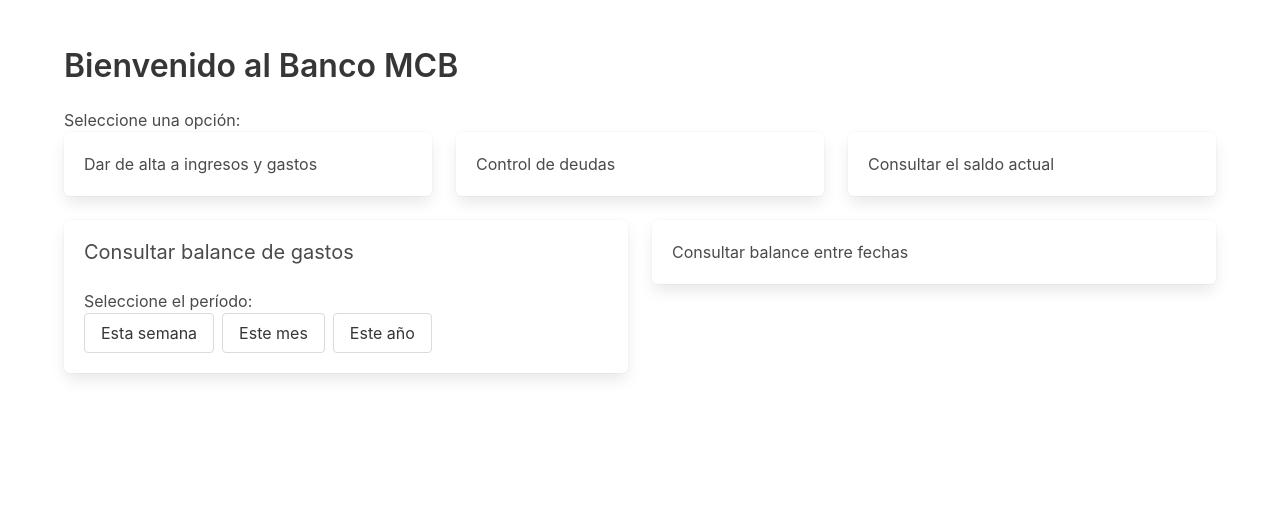
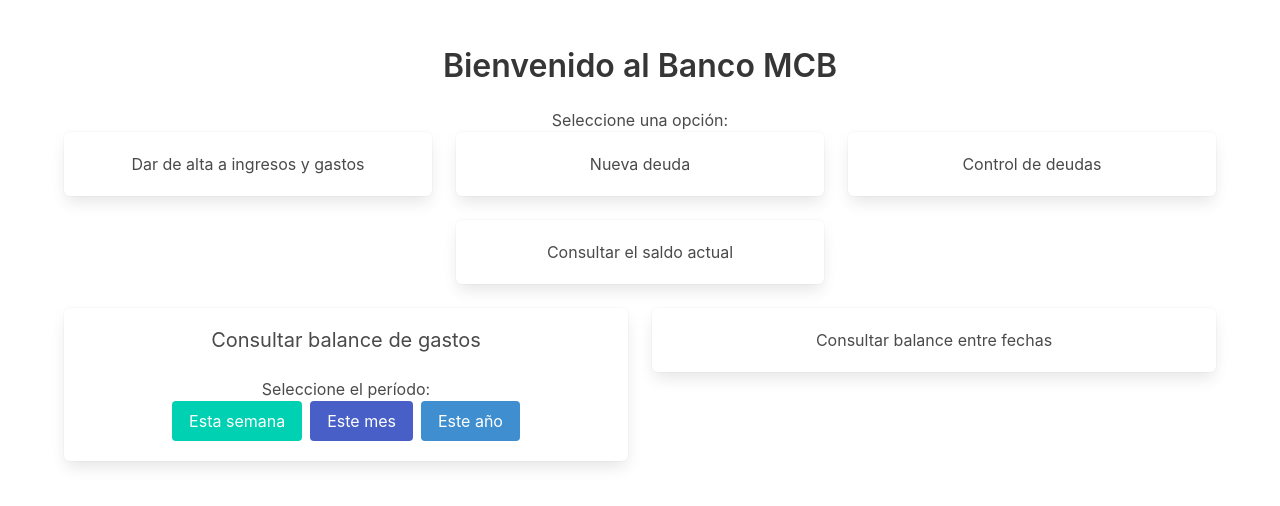
Before and after one commit to Marccb18/API_Restful, a Flask app: page / in a window 1280 px wide. Shown: the top 506 px of the page. Run offline with Flask 3, Linux system fonts and the light colour scheme.

Commit message:
He de millorar sa estetica

```diff
--- a/app.py
+++ b/app.py
@@ -1,4 +1,4 @@
-from flask import Flask, request, render_template, redirect, url_for
+from flask import Flask, render_template, redirect, url_for
 from forms import IngresoForm, DeudaForm
 from models import db, Deuda,Transaccion
 from api import *
@@ -18,6 +18,44 @@ db.init_app(app)
 def index():
     return render_template('index.html')
 
+@app.route('/nueva_transaccion', methods=['GET','POST'])
+def nueva_transaccion():
+    form = IngresoForm()
+    if form.validate_on_submit():
+        concepto = form.concepto.data
+        cantidad = form.cantidad.data
+        fecha = form.fecha.data
+        descripcion = form.descripcion.data
+        if cantidad < 0:
+            es_gasto = True
+        else:
+            es_gasto = False
+        nueva_transaccion = Transaccion(concepto=concepto,cantidad=cantidad,fecha=fecha,descripcion=descripcion, es_gasto=es_gasto)
+        db.session.add(nueva_transaccion)
+        db.session.commit()
+        return redirect(url_for('index'))
+    else:
+        return render_template('transaction.html', form=form)
+
+@app.route('/nueva_deuda', methods=['GET','POST'])
+def nueva_deuda():
+    form = DeudaForm()
+    if form.validate_on_submit():
+        concepto = form.concepto.data
+        cantidad = form.cantidad.data
+        deudor = form.deudor.data
+        fecha = form.fecha.data
+        comentario = form.comentario.data
+        pagada = form.pagada.data
+        nueva_deuda = Deuda(concepto=concepto,cantidad=cantidad,deudor=deudor,fecha=fecha,comentario=comentario,pagada=pagada)
+        db.session.add(nueva_deuda)
+        db.session.commit()
+        return redirect(url_for('index'))
+    else:
+        return render_template('nueva_deuda.html', form=form)
+
+
+
 if __name__ == '__main__':
     with app.app_context():
         db.create_all()
--- a/templates/index.html
+++ b/templates/index.html
@@ -9,42 +9,46 @@
 <body>
     <section class="section">
         <div class="container">
-            <h1 class="title">Bienvenido al Banco MCB</h1>
-            <p>Seleccione una opción:</p>
-            <div class="columns">
-                <div class="column">
-                    <a class="box" href="#">
+            <h1 class="title has-text-centered">Bienvenido al Banco MCB</h1>
+            <p class="has-text-centered">Seleccione una opción:</p>
+
+            <div class="columns is-multiline is-centered">
+                <div class="column is-one-third">
+                    <a class="box has-text-centered" href="{{ url_for('nueva_transaccion') }}">
                         <p class="text">Dar de alta a ingresos y gastos</p>
-                        <!-- Aquí puedes agregar un formulario para dar de alta ingresos y gastos -->
                     </a>
                 </div>
-                <div class="column">
-                    <a class="box" href="#">
-                        <p class="text">Control de deudas</p>
-                        <!-- Aquí puedes agregar funcionalidades para el control de deudas -->
+                <div class="column is-one-third">
+                    <a href="{{ url_for('nueva_deuda') }}" class="box has-text-centered">
+                        <p class="text">Nueva deuda</p>
                     </a>
                 </div>
-                <div class="column">
-                    <a class="box" href="#">
+                <div class="column is-one-third">
+                    <a class="box has-text-centered" href="#">
+                        <p class="text">Control de deudas</p>
+                    </a>
+                </div>
+                <div class="column is-one-third">
+                    <a class="box has-text-centered" href="#">
                         <p class="text">Consultar el saldo actual</p>
                     </a>
                 </div>
             </div>
-            <div class="columns">
-                <div class="column">
+
+            <div class="columns is-centered">
+                <div class="column is-half">
                     <div class="box">
-                        <h2 class="subtitle">Consultar balance de gastos</h2>
-                        <p>Seleccione el período:</p>
-                        <div class="buttons">
-                            <a class="button">Esta semana</a>
-                            <a class="button">Este mes</a>
-                            <a class="button">Este año</a>
+                        <h2 class="subtitle has-text-centered">Consultar balance de gastos</h2>
+                        <p class="has-text-centered">Seleccione el período:</p>
+                        <div class="buttons is-centered">
+                            <a class="button is-primary">Esta semana</a>
+                            <a class="button is-link">Este mes</a>
+                            <a class="button is-info">Este año</a>
                         </div>
-
                     </div>
                 </div>
-                <div class="column">
-                    <a class="box">
+                <div class="column is-half">
+                    <a class="box has-text-centered" href="#">
                         <p class="text">Consultar balance entre fechas</p>
                     </a>
                 </div>
```
Also changed, not shown: instance/finanzas.db, 1 other file.
